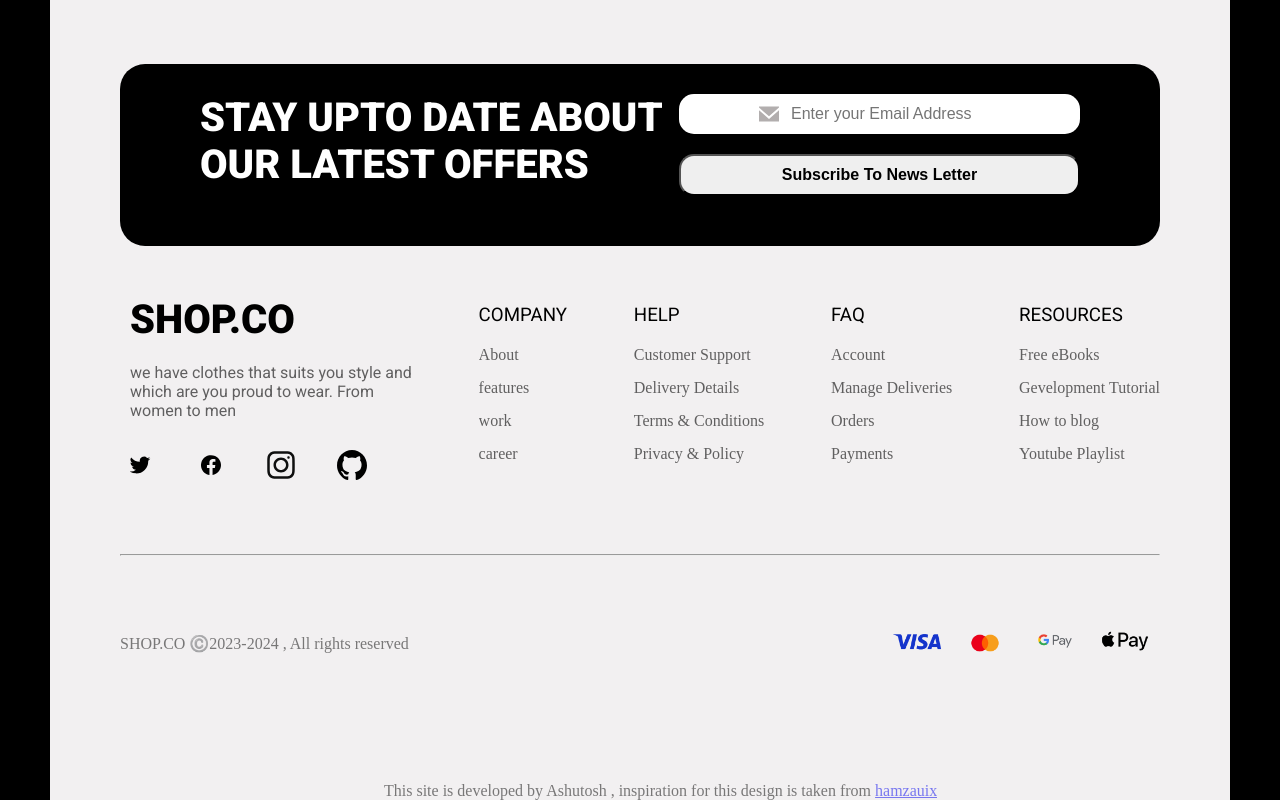
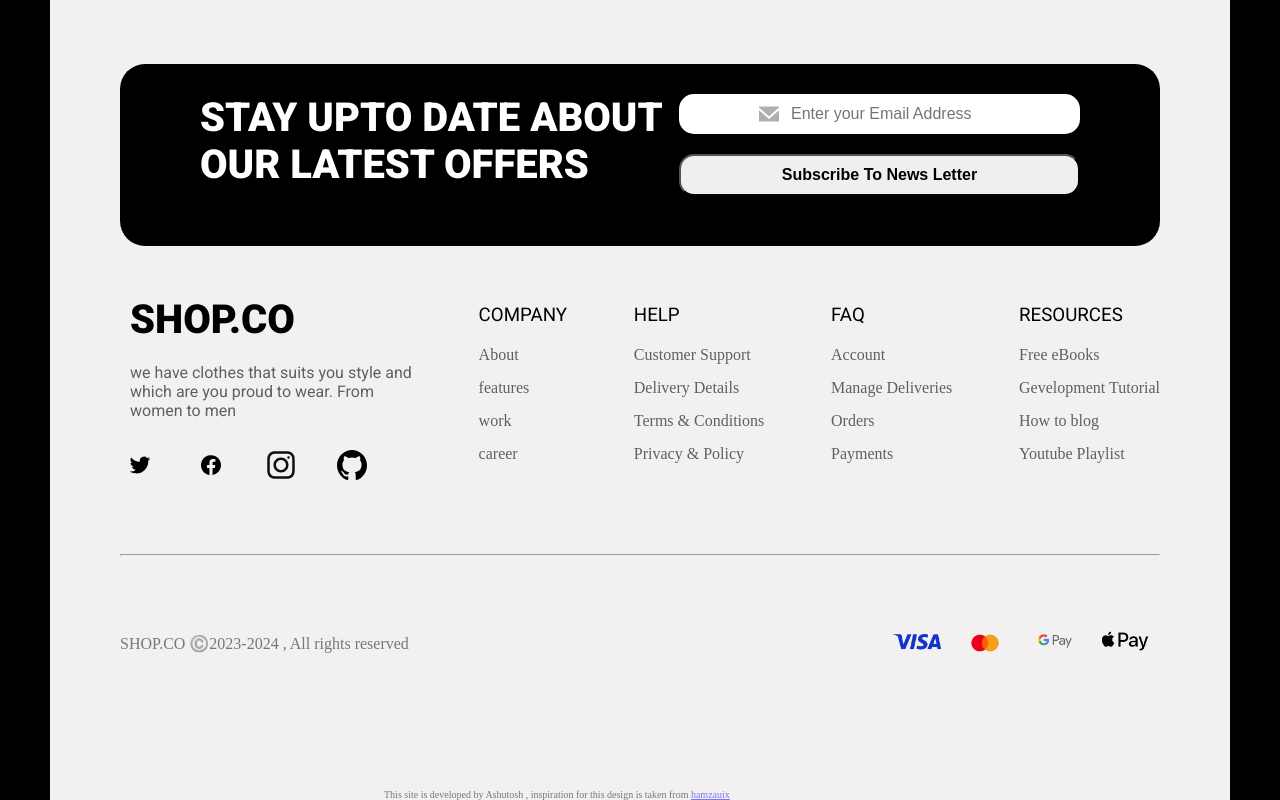
Before and after one commit to Ashutosh875/shop.co, a plain HTML site: page index.html in a window 1280 px wide. Shown: the part 3378-4178 px from the top of the page. Drawn offline with Linux system fonts and the light colour scheme.

Commit message:
Update index.html

```diff
--- a/index.html
+++ b/index.html
@@ -464,7 +464,7 @@
   </div>
 
 
-  <p style="opacity: 0.5; margin-top: 1%; position: absolute; bottom: 0; left: 30%;">This site is developed by Ashutosh , inspiration for this design is taken from <a href=https://dribbble.com/hamzauix target="_blank">hamzauix</a>
+  <p style="opacity: 0.5; margin-top: 1%; position: absolute; bottom: 0; left: 30%; font-size:10px;">This site is developed by Ashutosh , inspiration for this design is taken from <a href=https://dribbble.com/hamzauix target="_blank">hamzauix</a>
   </p>
 
 </div>
```
